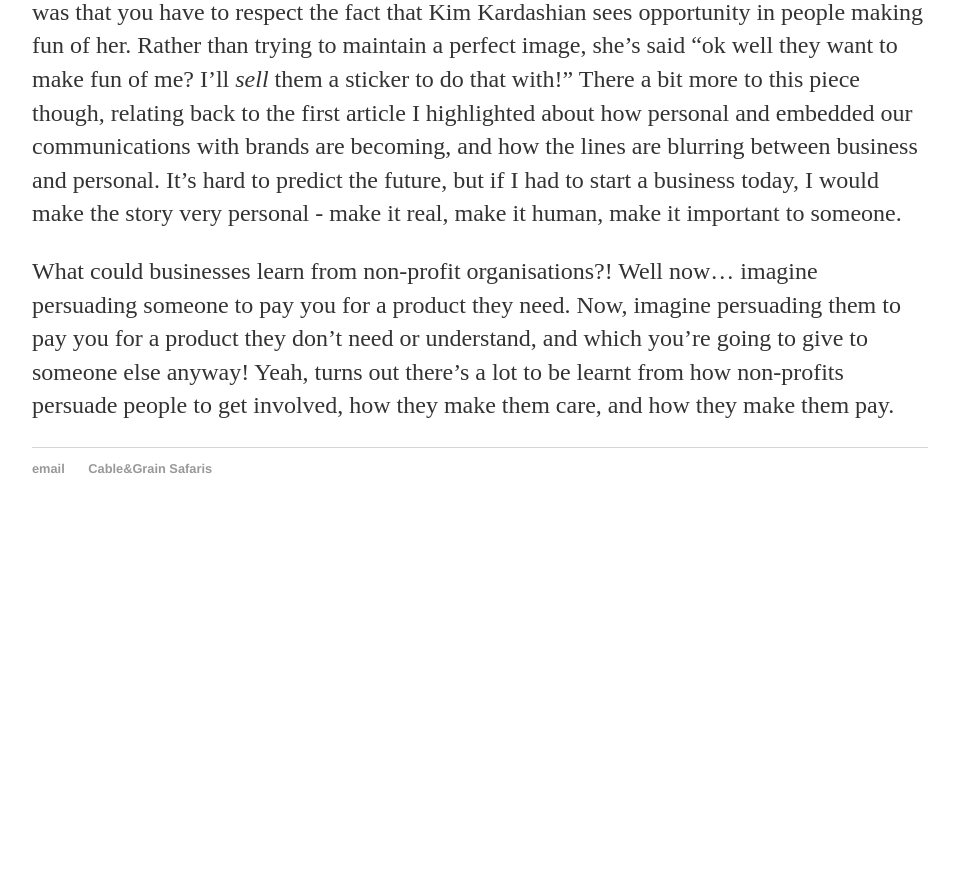
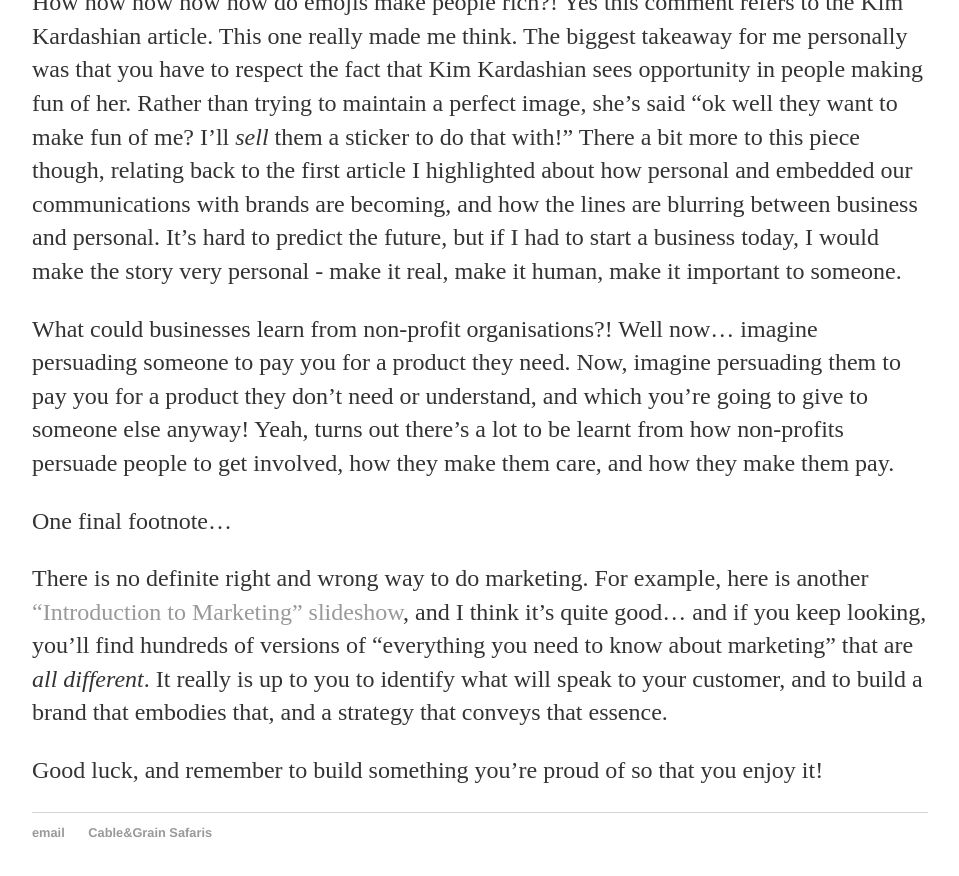
Before and after one commit to erikbrits/erikbrits.github.io, a Jekyll site: the page built from _posts/2017-03-24-RLabs-Marketing-Masterclass.md, in a window 1280 px wide and 900 px high, scrolled down 2517 px. Shown: the top 876 px of the window, without its empty margins (160-1119 px from the left). Built offline with Jekyll 4.4.1, drawn with Linux system fonts in a browser that asks for light colours; before the commit the page ends 3053 px from its top, so only the background shows below that.

Commit message:
Update 2017-03-24-RLabs-Marketing-Masterclass.md
Added outro

```diff
--- a/_posts/2017-03-24-RLabs-Marketing-Masterclass.md
+++ b/_posts/2017-03-24-RLabs-Marketing-Masterclass.md
@@ -49,3 +49,9 @@
 How how how how how do emojis make people rich?! Yes this comment refers to the Kim Kardashian article. This one really made me think. The biggest takeaway for me personally was that you have to respect the fact that Kim Kardashian sees opportunity in people making fun of her. Rather than trying to maintain a perfect image, she’s said “ok well they want to make fun of me? I’ll *sell* them a sticker to do that with!” There a bit more to this piece though, relating back to the first article I highlighted about how personal and embedded our communications with brands are becoming, and how the lines are blurring between business and personal. It’s hard to predict the future, but if I had to start a business today, I would make the story very personal - make it real, make it human, make it important to someone.
 
 What could businesses learn from non-profit organisations?! Well now… imagine persuading someone to pay you for a product they need. Now, imagine persuading them to pay you for a product they don’t need or understand, and which you’re going to give to someone else anyway! Yeah, turns out there’s a lot to be learnt from how non-profits persuade people to get involved, how they make them care, and how they make them pay.
+
+One final footnote...
+
+There is no definite right and wrong way to do marketing. For example, here is another ["Introduction to Marketing" slideshow](https://www.slideshare.net/VerbalPlusVisual/final-digital-marketing-101-presentation), and I think it's quite good... and if you keep looking, you'll find hundreds of versions of "everything you need to know about marketing" that are *all different*. It really is up to you to identify what will speak to your customer, and to build a brand that embodies that, and a strategy that conveys that essence.
+
+Good luck, and remember to build something you're proud of so that you enjoy it!
```
Also changed, not shown: other parts of _posts/2017-03-24-RLabs-Marketing-Masterclass.md (+2 -2 lines).
